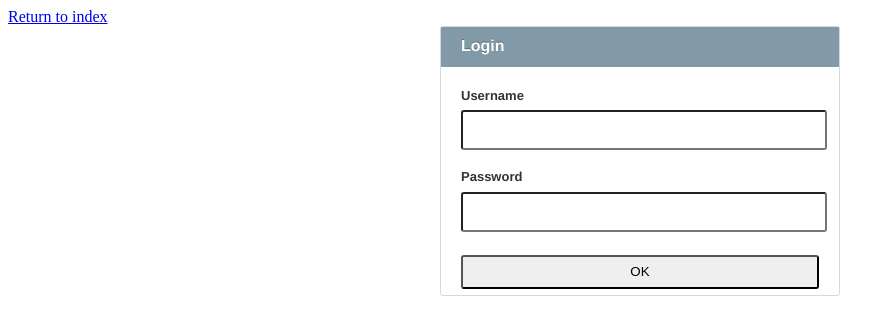
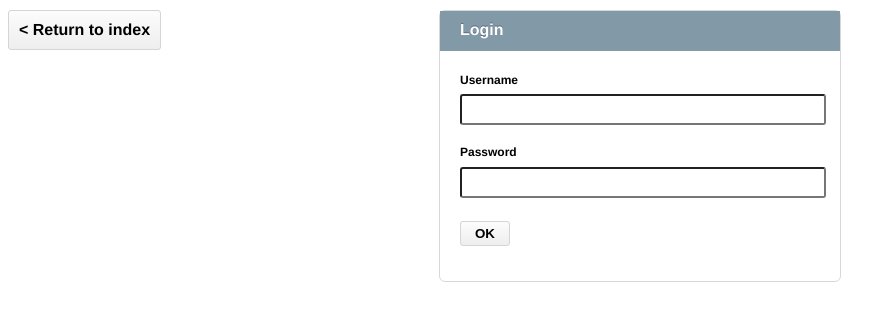
Before and after one commit to koalacoding/yoBlog, a PHP site: page /login/login.php in a window 1280 px wide. Shown: the top 335 px of the page, without its empty margins (0-896 px from the left). Run offline with PHP 8.4, Linux system fonts and the light colour scheme.

Commit message:
Modified login.php design.

```diff
--- a/login/login.php
+++ b/login/login.php
@@ -7,7 +7,7 @@
 	</head>
 
 	<body>
-		<a href="../index.php">Return to index</a>
+		<a id="return_to_index" href="../index.php">< Return to index</a>
 
 		<center>
 			<form id="form" action="login_action.php" method="post">
@@ -19,7 +19,7 @@
 					Password <br />
 					<input type="password" name="password" />
 					<br /><br />
-					<input type="submit" value="OK" />
+					<input id="OK" type="submit" value="OK" />
 				</div>
 			</form>
 		</center>
--- a/login/login_style.css
+++ b/login/login_style.css
@@ -1,32 +1,43 @@
+body {
+  margin-top: 10px;
+
+  font-family: Helvetica, arial, nimbussansl, liberationsans, freesans, clean, sans-serif,
+               'Segoe UI Emoji', 'Segoe UI Symbol';
+  font-weight: bold;
+}
+
+#return_to_index {
+  position: absolute;
+
+  padding: 10px;
+
+  text-decoration: none;
+
+  color: #000000;
+}
+
 #form {
-  box-sizing: border-box;
+  width: 400px;
+  height: 270px;
 
   border-style: solid;
   border-width: 1px;
   border-color: #D8D8D8;
-  border-top-right-radius: 3px;
-  border-top-left-radius: 3px;
-  border-bottom-left-radius: 3px;
-  border-bottom-right-radius: 3px;
+  border-top-right-radius: 6px;
+  border-top-left-radius: 6px;
+  border-bottom-left-radius: 6px;
+  border-bottom-right-radius: 6px;
 
-  color: #333;
-  display: block;
   text-align: left;
-  font-family: Helvetica, arial, nimbussansl, liberationsans, freesans, clean, sans-serif, 'Segoe UI Emoji', 'Segoe UI Symbol';
-  font-size: 13px;
-  font-style: normal;
-  font-variant: normal;
-  font-weight: bold;
-  height: 270px;
+
   line-height: 18.2000007629395px;
-  margin-top: 0px;
-  width: 400px;
-  word-wrap: break-word;
 }
 
 #form_header {
   height: 40px;
   background-color: rgb(130, 154, 168);
+
+  font-size: 13px;
 }
 
 #form_header_title, #form_fields {
@@ -44,10 +55,12 @@
 
 #form_fields {
   padding-top: 20px;
+
+  font-size: 12px;
 }
 
 input {
-  height: 34px;
+  height: 25px;
   width: 358px;
 
   margin-top: 5px;
@@ -57,3 +70,24 @@ input {
   border-bottom-left-radius: 3px;
   border-bottom-right-radius: 3px;
 }
+
+#OK, #return_to_index {
+  border: 1px solid #d5d5d5;
+  border-radius: 3px;
+
+  background-image: linear-gradient(#fcfcfc, #eee);
+
+  text-align: center;
+
+  font-weight: bold;
+}
+
+#OK {
+  width: 50px;
+}
+
+#OK:hover, #return_to_index:hover {
+  border-color: #ccc;
+
+  background-image: linear-gradient(#eee, #ddd);
+}
```
